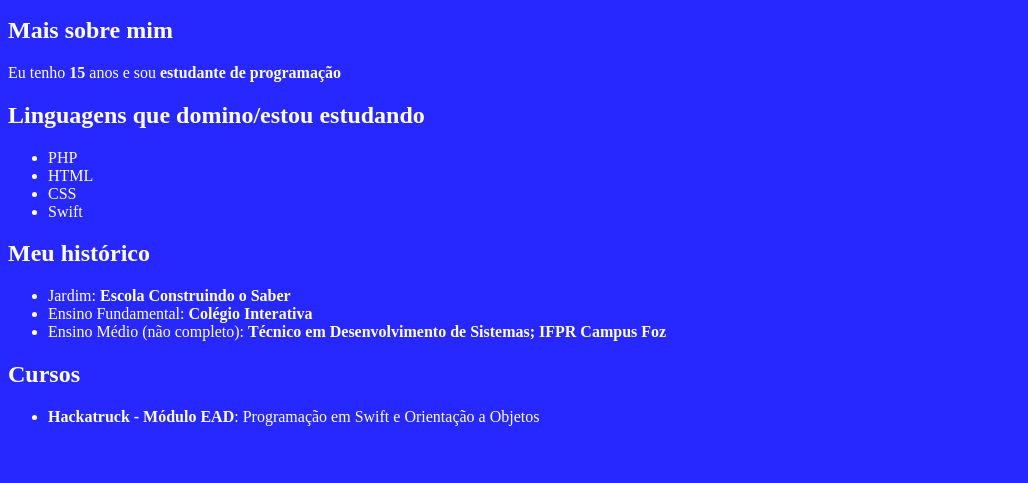
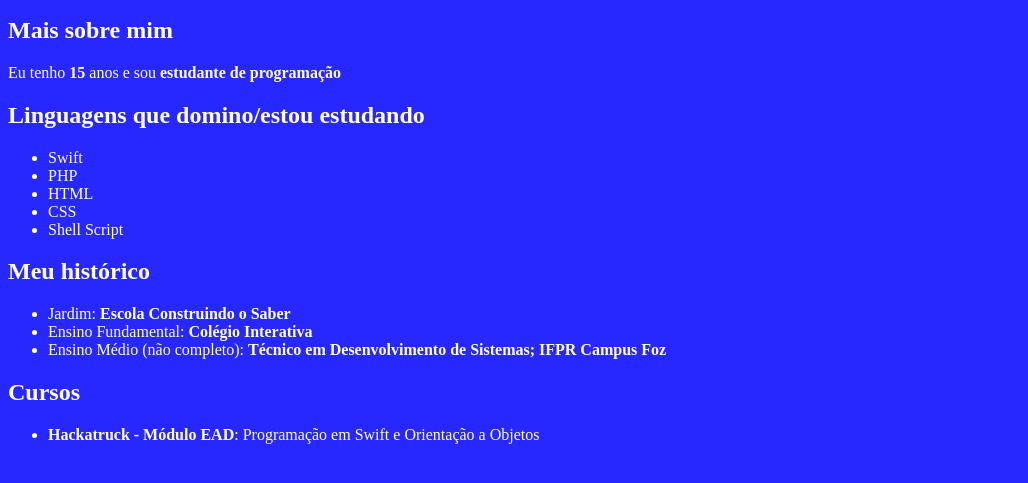
Before and after one commit to gustavoGGV/gustavovieira, a plain HTML site: page index.html in a window 1280 px wide. Shown: the part 135-618 px from the top of the page, without its empty margins (0-1028 px from the left). Drawn offline with Linux system fonts and the light colour scheme.

Commit message:
Update index.html

```diff
--- a/index.html
+++ b/index.html
@@ -51,10 +51,11 @@
     <h2>Linguagens que domino/estou estudando</h2>
 
     <ul>
+        <li>Swift</li>
         <li>PHP</li>
         <li>HTML</li>
         <li>CSS</li>
-        <li>Swift</li>
+        <li>Shell Script</li>
     </ul>
 
     <h2>Meu histórico</h2>
```
